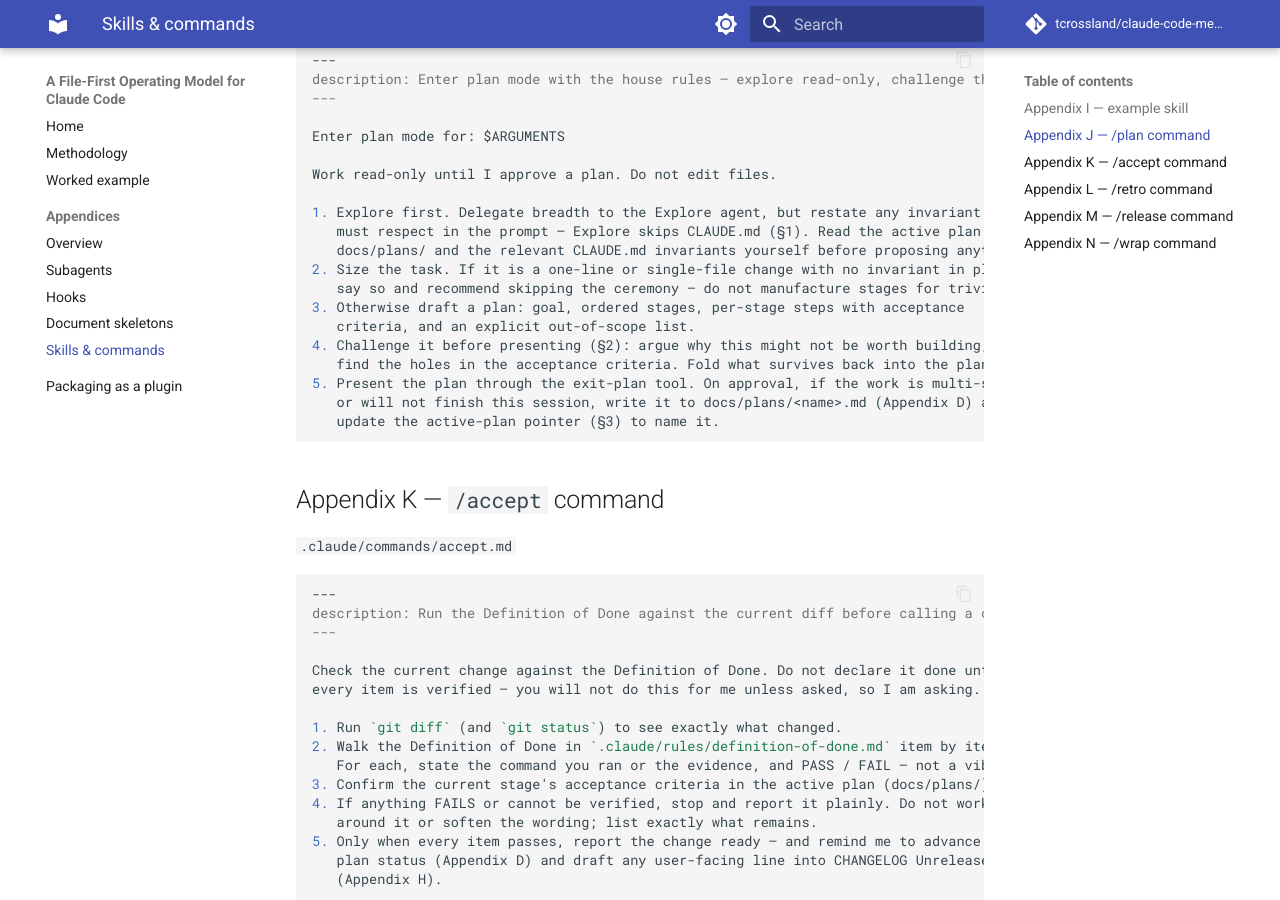
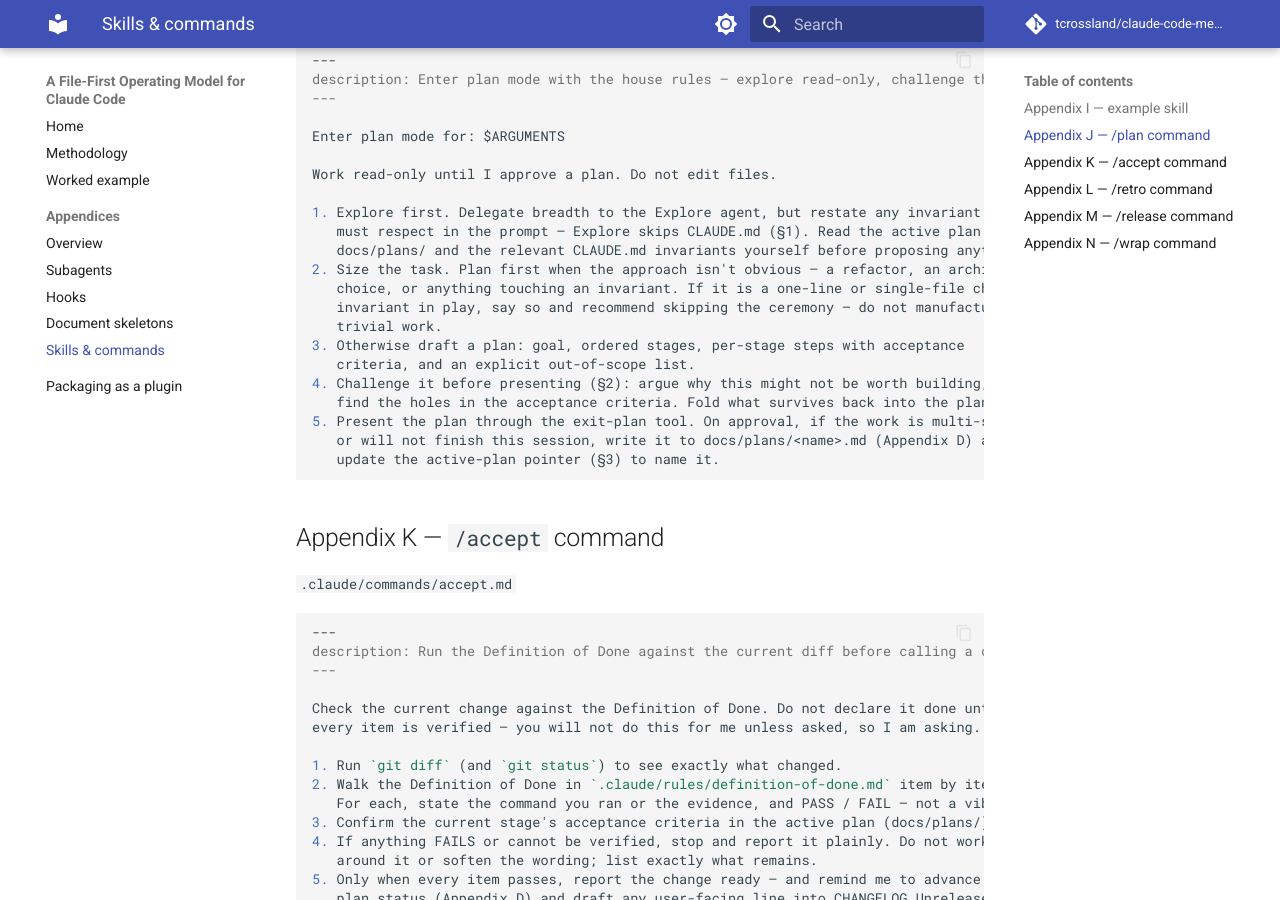
Before and after one commit to tcrossland/claude-code-methodology, an MkDocs documentation site: the page built from docs/appendices/skills-and-commands.md, in a window 1280 px wide and 900 px high, scrolled down 937 px. Built offline with MkDocs 1.6.1 and Material for MkDocs 9.7.7, drawn with Linux system fonts in a browser that asks for light colours; comment, search, counter and statistics services are not loaded.

Commit message:
fix: add the plan-first trigger to the Appendix J /plan drop-in
The published drop-in had only the skip-trivial half; add the positive 'plan first when the approach isn't obvious' trigger (generic form) so it matches §2/§5 and the live command. CHANGELOG bullet extended to name Appendix J.

Co-Authored-By: Claude Opus 4.8 <noreply@anthropic.com>

```diff
--- a/docs/appendices/skills-and-commands.md
+++ b/docs/appendices/skills-and-commands.md
@@ -47,8 +47,10 @@ Work read-only until I approve a plan. Do not edit files.
 1. Explore first. Delegate breadth to the Explore agent, but restate any invariant it
    must respect in the prompt — Explore skips CLAUDE.md (§1). Read the active plan in
    docs/plans/ and the relevant CLAUDE.md invariants yourself before proposing anything.
-2. Size the task. If it is a one-line or single-file change with no invariant in play,
-   say so and recommend skipping the ceremony — do not manufacture stages for trivial work.
+2. Size the task. Plan first when the approach isn't obvious — a refactor, an architectural
+   choice, or anything touching an invariant. If it is a one-line or single-file change with no
+   invariant in play, say so and recommend skipping the ceremony — do not manufacture stages for
+   trivial work.
 3. Otherwise draft a plan: goal, ordered stages, per-stage steps with acceptance
    criteria, and an explicit out-of-scope list.
 4. Challenge it before presenting (§2): argue why this might not be worth building, and
```
Also changed, not shown: CHANGELOG.md (+3 -3 lines).
